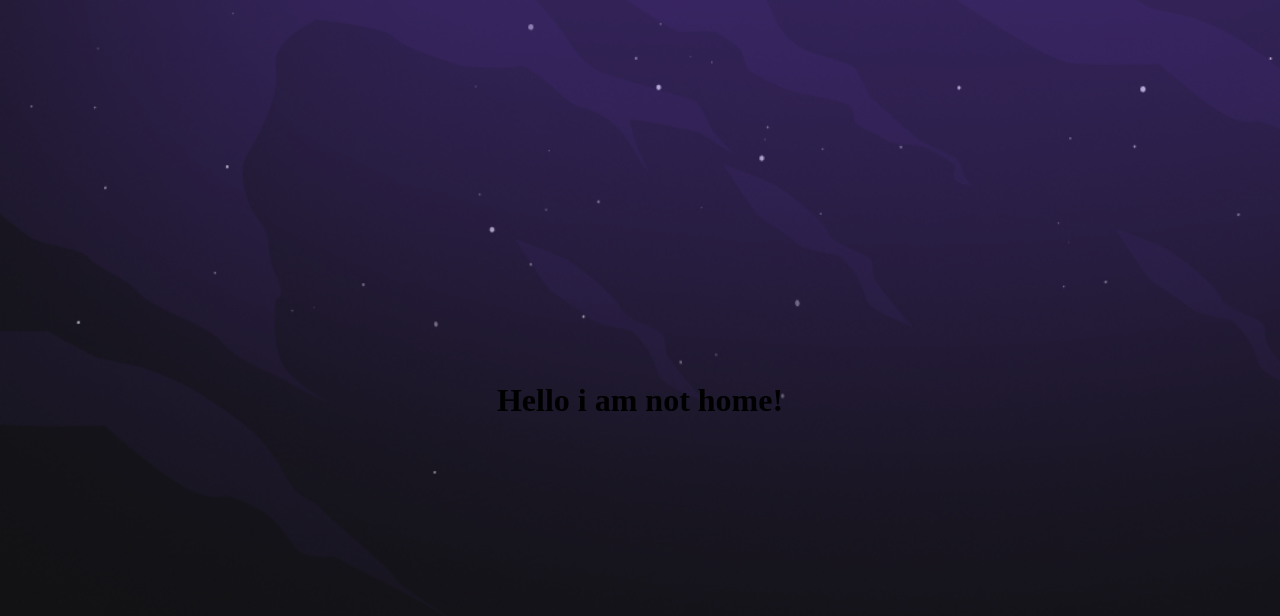
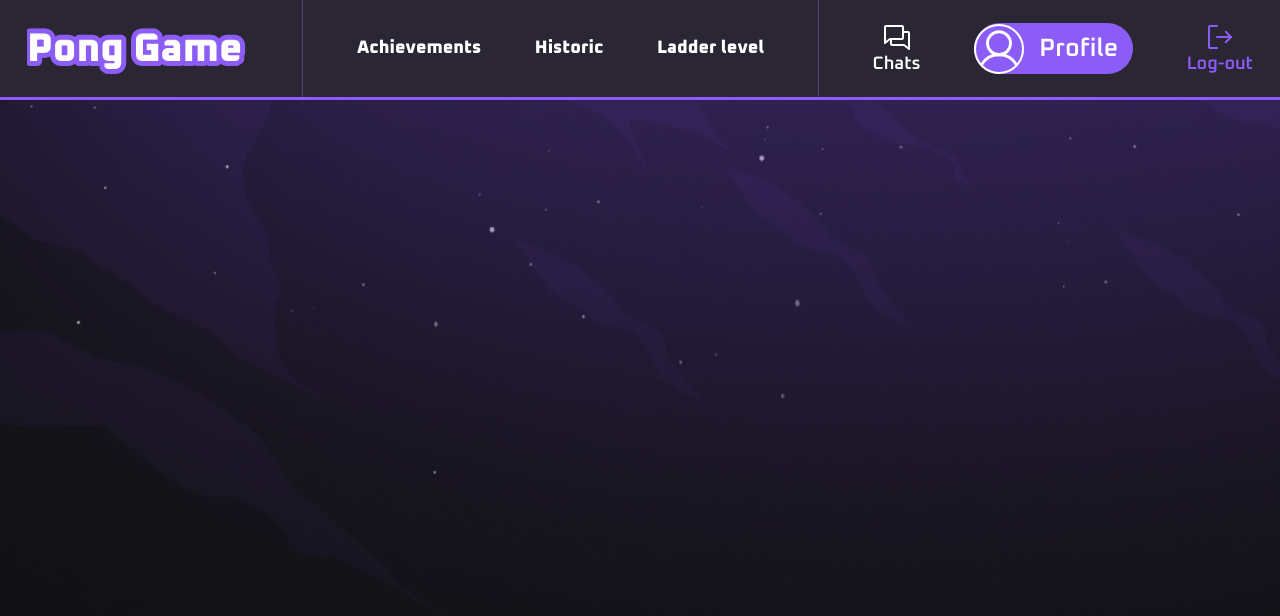
Before and after one commit to 42Specilization/ft_transcendence_42, a React (Vite) app in the folder web/: page /home in a window 1280 px wide. Shown: the top 616 px of the page. Built offline with nearby package versions, Linux system fonts and the light colour scheme.

Commit message:
Creating navBar component

```diff
--- a/web/package.json
+++ b/web/package.json
@@ -10,6 +10,7 @@
   },
   "dependencies": {
     "express": "^4.18.1",
+    "phosphor-react": "^1.4.1",
     "react": "^18.2.0",
     "react-dom": "^18.2.0",
     "react-router-dom": "^6.4.0"
--- /dev/null
+++ b/web/src/components/NavBar/NavBar.scss
@@ -0,0 +1,59 @@
+@import '../../styles/variables.scss';
+
+.navBar {
+  font-family: 'Oxanium', cursive;
+  position: fixed;
+  top: 0;
+  width: 100%;
+  height: 100px;
+  border-bottom: 3px solid;
+  border-color: $primaryColor;
+  background-color: $secondaryColor;
+}
+
+.navBar__list {
+  height: 100%;
+  width: 100%;
+  color: white;
+  list-style-type: none;
+  display: inline-flex;
+  align-items: center;
+  justify-content: space-around;
+  font-size: 18px;
+}
+
+.navBar__divider {
+  border-right: 1px solid #4F456A;
+  height: 100%;
+}
+
+.navBar__logo {
+  @include flexCenter(center);
+}
+
+.navBar__chats {
+  @include flexCenter(center, column);
+}
+
+.navBar__user {
+  @include flexCenter(center);
+  font-size: 25px;
+  border-radius: 70px;
+  background-color: $primaryColor;
+}
+
+.navBar__user__icon {
+  @include flexCenter(center);
+  border: 2px solid white;
+  border-radius: 100%;
+}
+
+.navBar__user__name {
+  padding: 10px 15px 10px 15px;
+}
+
+
+.navBar__logout {
+  @include flexCenter(center, column);
+  color: $primaryColor;
+}
--- /dev/null
+++ b/web/src/components/NavBar/NavBar.tsx
@@ -0,0 +1,54 @@
+import logoSmall from '../../assets/logo-small.png';
+import { Chats, SignOut, User } from 'phosphor-react';
+import './NavBar.scss';
+
+export function NavBar() {
+  return (
+    <div className='navBar'>
+      <ul className='navBar__list '>
+
+        <li className='navBar__logo'>
+          <img src={logoSmall} alt='logo small' />
+        </li>
+
+        <li className='navBar__divider' />
+
+        <li>
+          <strong>Achievements</strong>
+        </li>
+
+        <li>
+          <strong>Historic</strong>
+        </li>
+
+        <li>
+          <strong>Ladder level</strong>
+        </li>
+
+        <li className='navBar__divider' />
+
+        <li className='navBar__chats'>
+          <Chats size={32} />
+          Chats
+        </li>
+
+        <li>
+          <div className='navBar__user'>
+            <div className='navBar__user__icon'>
+              <User size={46} />
+            </div>
+            <div className='navBar__user__name'>
+              Profile
+            </div>
+          </div>
+        </li>
+
+        <li className='navBar__logout'>
+          <SignOut size={32} />
+          Log-out
+        </li>
+
+      </ul>
+    </div>
+  );
+}
--- a/web/src/main.css
+++ b/web/src/main.css
@@ -2,6 +2,8 @@
   margin: 0;
   padding: 0;
   box-sizing: border-box;
+  border: none;
+  background-color: none;
 }
 
 body {
--- a/web/src/pages/Home/Home.scss
+++ b/web/src/pages/Home/Home.scss
@@ -0,0 +1,6 @@
+@import '../../styles/variables.scss';
+
+.home {
+	display: flex;
+	justify-content: center;
+}
--- a/web/src/pages/Home/Home.tsx
+++ b/web/src/pages/Home/Home.tsx
@@ -1,9 +1,10 @@
-
+import './Home.scss';
+import { NavBar } from '../../components/NavBar/NavBar';
 
 export default function Home() {
   return (
-    <div>
-      <h1>Hello i am not home!</h1>
-    </div>
+    <div className="home">
+      <NavBar />
+    </div >
   );
 }
--- a/web/src/styles/variables.scss
+++ b/web/src/styles/variables.scss
@@ -1,4 +1,11 @@
 $primaryColor: #8B5CF6;
-$secondaryColor: #4F456A;
+$secondaryColor: #2A2634;
 
 $primaryColorHover: #7C1CED;
+
+@mixin flexCenter($justify_content, $flex_direction: row) {
+  display: flex;
+  align-items: center;
+  justify-content: $justify_content;
+  flex-direction: $flex_direction;
+}
```
Also changed, not shown: web/.eslintrc.json, 1 other file (tests, documents, lock files or other folders).
